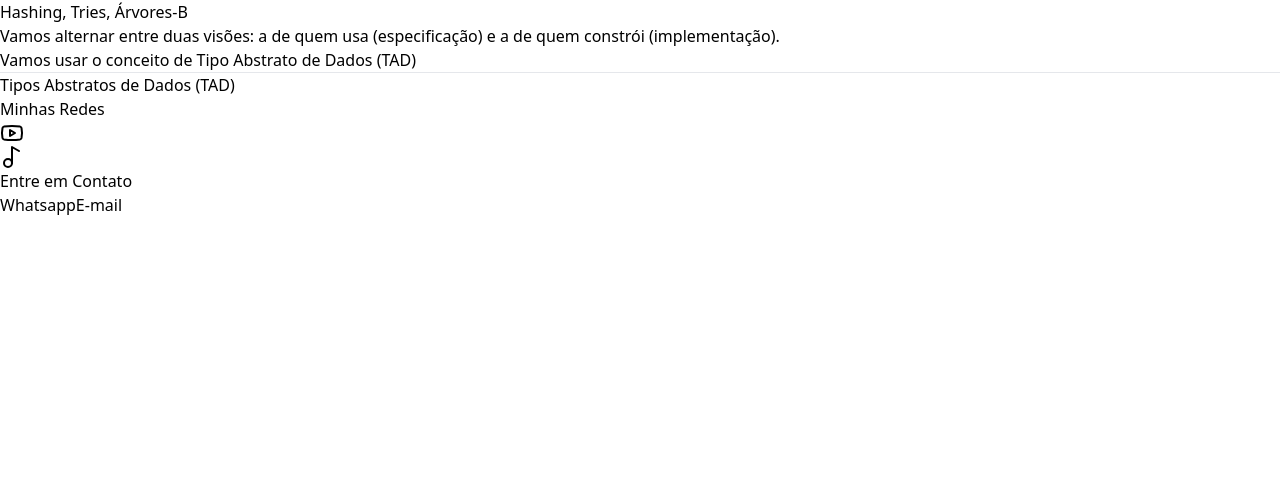
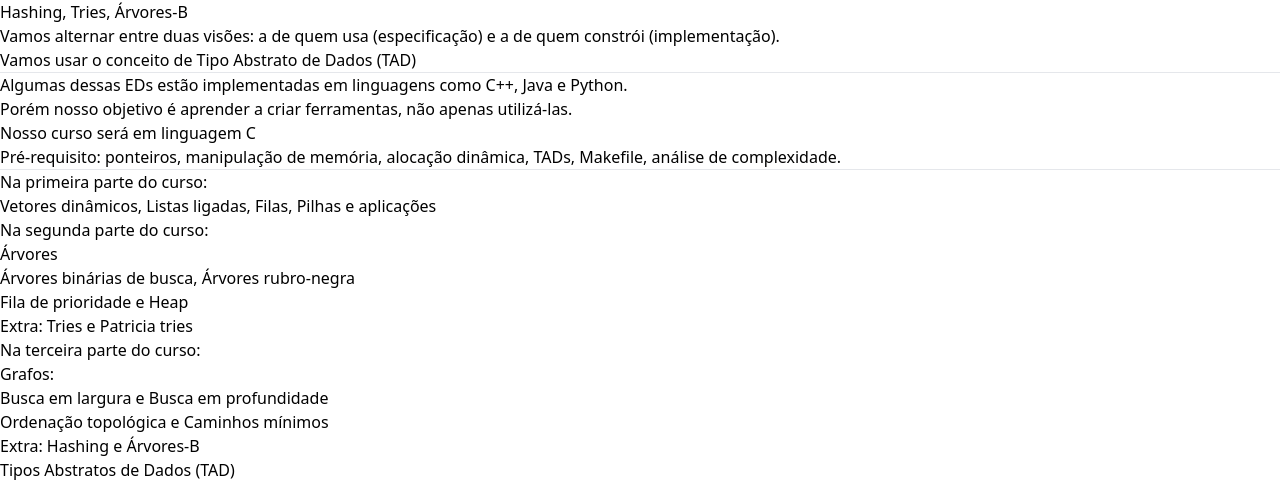
Before and after one commit to Italo-Thiago/Portfolio, a React (Vite) app in the folder Front-End/: page /c_data_structure in a window 1280 px wide. Shown: the part 459-945 px from the top of the page. Before the commit the page ends 800 px from the top, so only its background shows below. Built offline with nearby package versions, Linux system fonts and the light colour scheme.

Commit message:
refect(Bullet_Point): Added the possibility of aligned list

```diff
--- a/Front-End/src/views/components/Bullet_Point.tsx
+++ b/Front-End/src/views/components/Bullet_Point.tsx
@@ -1,12 +1,30 @@
-export const Bullet_Point = ({ Itens }: {Itens: string[]}) => {
-    const listItens = Itens.map((Context: string, index: number) =>
-        <li key={index} className="font-semibold">
-            {Context}
-        </li>
-    );
+type ListItem = string | { text: string; subItems: ListItem[] };
+
+export const Bullet_Point = ({ Itens }: {Itens: ListItem[] }) => {
+    const renderList = (list: ListItem[]) => {
+        return list.map((item, index) => {
+            if (typeof item === "string") {
+                return (
+                    <li key={index} className="font-semibold">
+                        {item}
+                    </li>
+                );
+            } else {
+                return (
+                    <li key={index} className="font-semibold">
+                        {item.text}
+                        <ul className="pl-4 list-disc list-inside">
+                            {renderList(item.subItems)}
+                        </ul>
+                    </li>
+                );
+            }
+        });
+    };
+
     return (
         <ul className="py-2 px-16 list-disc list-inside">
-            {listItens}
+            {renderList(Itens)}
         </ul>
     );
 }
--- a/Front-End/src/views/pages/data_structures/C_Data_Structure.tsx
+++ b/Front-End/src/views/pages/data_structures/C_Data_Structure.tsx
@@ -42,6 +42,37 @@ export const C_Data_Structure = () => {
                 ]} />
 
             <hr />
+            <Text Text="Algumas dessas EDs estão implementadas em linguagens como C++, Java e Python." />
+            <Text Text="Porém nosso objetivo é aprender a criar ferramentas, não apenas utilizá-las." />
+            <Bullet_Point Itens={[
+                "Nosso curso será em linguagem C",
+                "Pré-requisito: ponteiros, manipulação de memória, alocação dinâmica, TADs, Makefile, análise de complexidade."
+            ]} />
+
+            <hr/>
+            <Text Text="Na primeira parte do curso:" />
+            <Bullet_Point Itens={[
+                "Vetores dinâmicos, Listas ligadas, Filas, Pilhas e aplicações",
+            ]} />
+
+            <Text Text="Na segunda parte do curso:" />
+            <Bullet_Point Itens={[
+                { text: "Árvores", subItems: [
+                    "Árvores binárias de busca, Árvores rubro-negra",
+                    "Fila de prioridade e Heap",
+                ]},
+                "Extra: Tries e Patricia tries"
+            ]} />
+
+            <Text Text="Na terceira parte do curso:" />
+            <Bullet_Point Itens={[
+                { text: "Grafos:", subItems: [
+                    "Busca em largura e Busca em profundidade",
+                    "Ordenação topológica e Caminhos mínimos"
+                ]},
+                "Extra: Hashing e Árvores-B"
+            ]} />
+
             <Paragraph Heading="Tipos Abstratos de Dados (TAD)" SubHeading="" />
         </>
     );
```
